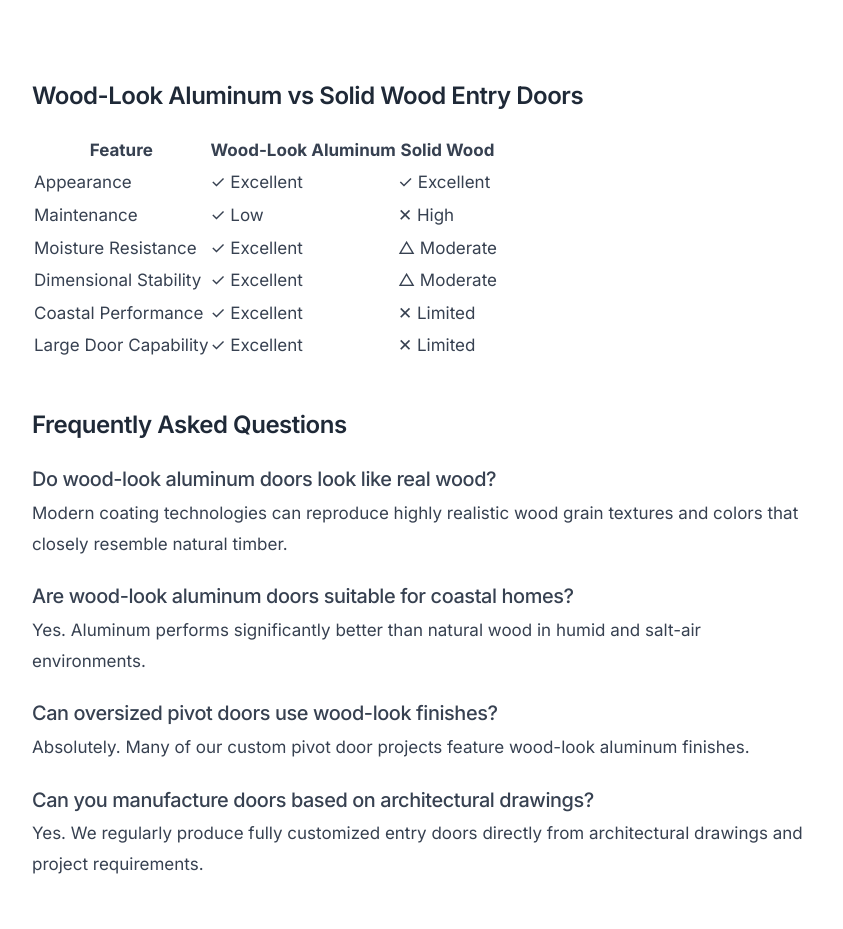
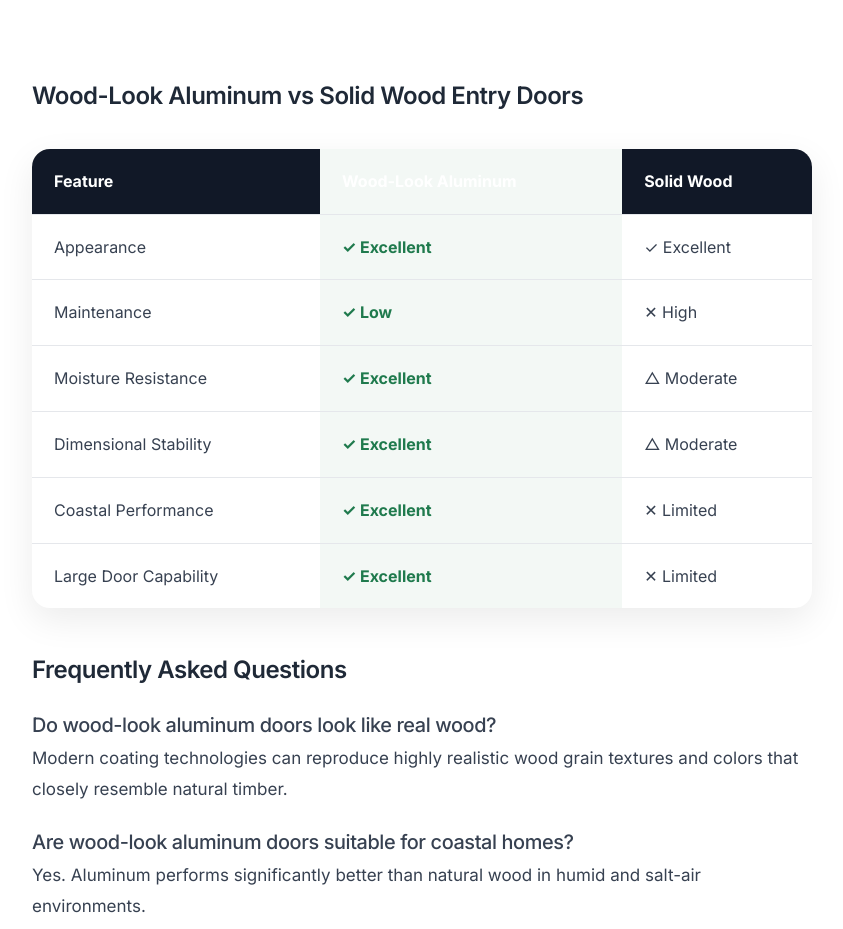
Before and after one commit to Sarim947/jmrhome, a Next.js app: page /blog/wood-look-aluminum-entry-doors in a window 1280 px wide. Shown: the part 4320-5249 px from the top of the page, without its empty margins (218-1061 px from the left). Built offline with nearby package versions, Linux system fonts and the light colour scheme; no server answers.

Commit message:
Update globals.css

```diff
--- a/app/globals.css
+++ b/app/globals.css
@@ -803,3 +803,54 @@ img { content-visibility: auto; }
   letter-spacing: 1px;
   flex-shrink: 0;
 }
+.comparison-table {
+  width: 100%;
+  border-collapse: separate;
+  border-spacing: 0;
+  margin: 2rem 0;
+  overflow: hidden;
+  border-radius: 18px;
+  box-shadow: 0 12px 35px rgba(0, 0, 0, 0.08);
+  font-size: 1rem;
+}
+
+.comparison-table th,
+.comparison-table td {
+  padding: 18px 22px;
+  text-align: left;
+  border-bottom: 1px solid #e5e7eb;
+}
+
+.comparison-table th {
+  background: #111827;
+  color: #ffffff;
+  font-weight: 700;
+}
+
+.comparison-table tr:last-child td {
+  border-bottom: none;
+}
+
+.comparison-table .highlight-col {
+  background: #f3f8f5;
+  font-weight: 700;
+}
+
+.comparison-table td:nth-child(2) {
+  color: #1f7a4d;
+}
+
+.comparison-table td:nth-child(3) {
+  color: #374151;
+}
+
+@media (max-width: 768px) {
+  .comparison-table {
+    font-size: 0.85rem;
+  }
+
+  .comparison-table th,
+  .comparison-table td {
+    padding: 12px 10px;
+  }
+}
```
